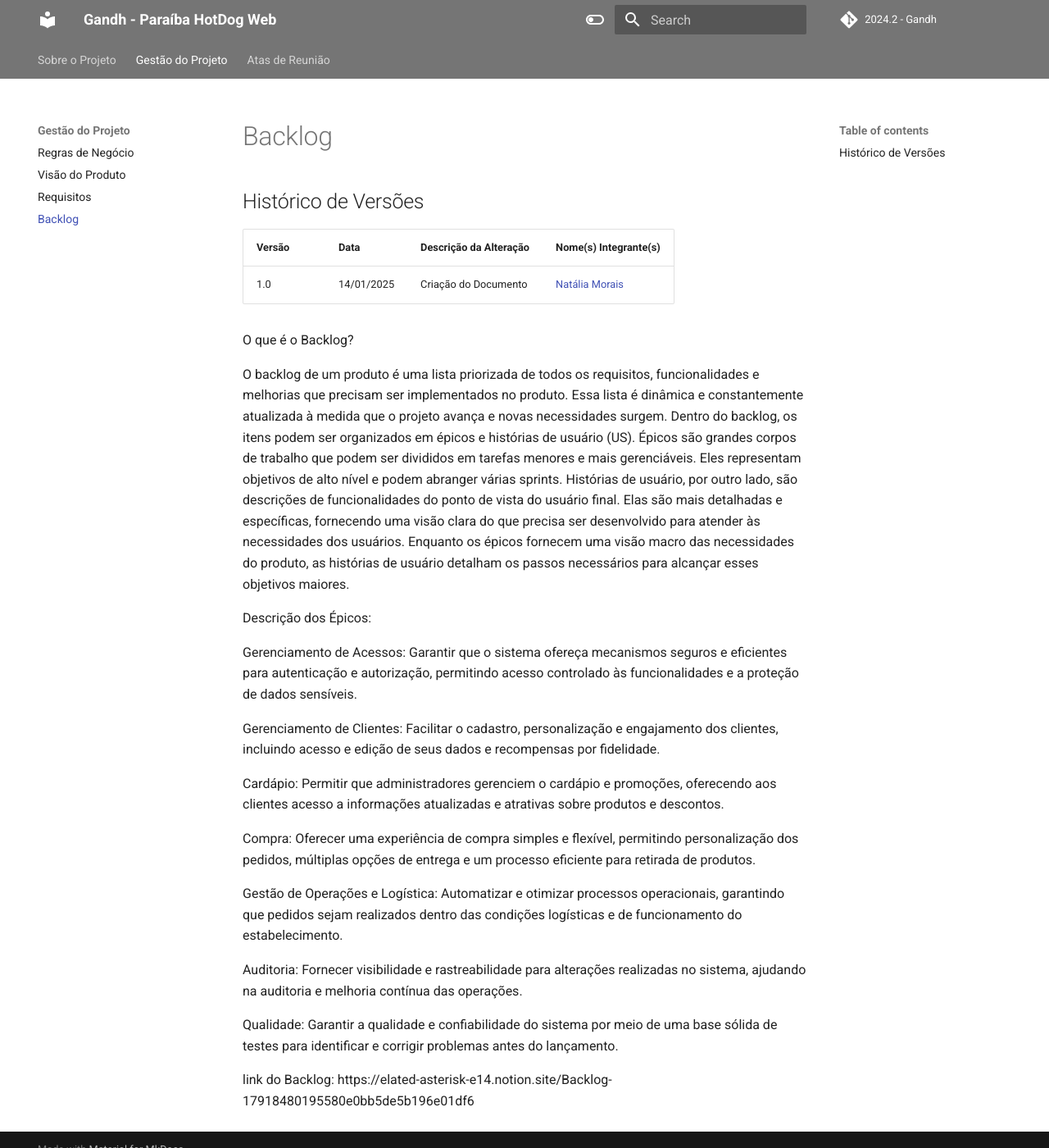
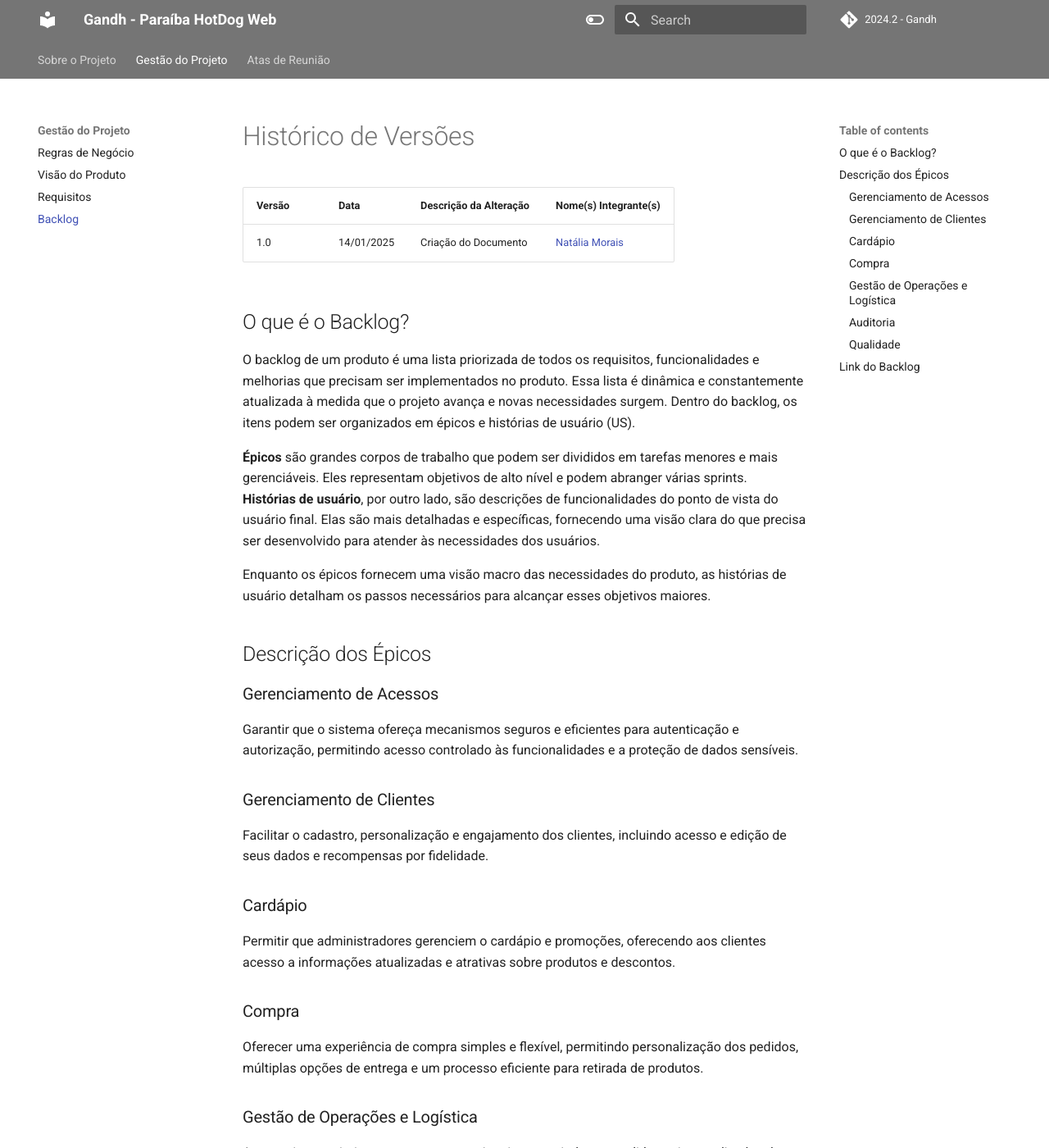
Before and after one commit to FGA-REQ/2024.2-Gandh, an MkDocs documentation site: the page built from docs/backlog/backlog.md, in a window 1280 px wide and 1400 px high. Shown: the whole window at 82% size. Built offline with MkDocs 1.6.1 and Material for MkDocs 9.7.7, drawn with Linux system fonts in a browser that asks for light colours; comment, search, counter and statistics services are not loaded; some of the changed text lies outside the part shown.

Commit message:
Update backlog.md

```diff
--- a/docs/backlog/backlog.md
+++ b/docs/backlog/backlog.md
@@ -1,30 +1,40 @@
-## Histórico de Versões
+# Histórico de Versões
 
 | Versão | Data       | Descrição da Alteração | Nome(s) Integrante(s)                                              |
 |--------|------------|------------------------|----------------------------------------------------------------------|
 | 1.0    | 14/01/2025 | Criação do Documento  | [Natália Morais](https://github.com/Natyrodrigues)                 |
 
-O que é o Backlog?
+## O que é o Backlog?
 
-O backlog de um produto é uma lista priorizada de todos os requisitos, funcionalidades e melhorias que precisam ser implementados no produto. Essa lista é dinâmica e constantemente atualizada à medida que o projeto avança e novas necessidades surgem. Dentro do backlog, os itens podem ser organizados em épicos e histórias de usuário (US). Épicos são grandes corpos de trabalho que podem ser divididos em tarefas menores e mais gerenciáveis. Eles representam objetivos de alto nível e podem abranger várias sprints. Histórias de usuário, por outro lado, são descrições de funcionalidades do ponto de vista do usuário final. Elas são mais detalhadas e específicas, fornecendo uma visão clara do que precisa ser desenvolvido para atender às necessidades dos usuários. Enquanto os épicos fornecem uma visão macro das necessidades do produto, as histórias de usuário detalham os passos necessários para alcançar esses objetivos maiores.
+O backlog de um produto é uma lista priorizada de todos os requisitos, funcionalidades e melhorias que precisam ser implementados no produto. Essa lista é dinâmica e constantemente atualizada à medida que o projeto avança e novas necessidades surgem. Dentro do backlog, os itens podem ser organizados em épicos e histórias de usuário (US).
 
-Descrição dos Épicos:
+**Épicos** são grandes corpos de trabalho que podem ser divididos em tarefas menores e mais gerenciáveis. Eles representam objetivos de alto nível e podem abranger várias sprints.
+**Histórias de usuário**, por outro lado, são descrições de funcionalidades do ponto de vista do usuário final. Elas são mais detalhadas e específicas, fornecendo uma visão clara do que precisa ser desenvolvido para atender às necessidades dos usuários.
 
+Enquanto os épicos fornecem uma visão macro das necessidades do produto, as histórias de usuário detalham os passos necessários para alcançar esses objetivos maiores.
 
-Gerenciamento de Acessos:  Garantir que o sistema ofereça mecanismos seguros e eficientes para autenticação e autorização, permitindo acesso controlado às funcionalidades e a proteção de dados sensíveis.
+## Descrição dos Épicos
 
+### Gerenciamento de Acessos
+Garantir que o sistema ofereça mecanismos seguros e eficientes para autenticação e autorização, permitindo acesso controlado às funcionalidades e a proteção de dados sensíveis.
 
-Gerenciamento de Clientes: Facilitar o cadastro, personalização e engajamento dos clientes, incluindo acesso e edição de seus dados e recompensas por fidelidade.
+### Gerenciamento de Clientes
+Facilitar o cadastro, personalização e engajamento dos clientes, incluindo acesso e edição de seus dados e recompensas por fidelidade.
 
+### Cardápio
+Permitir que administradores gerenciem o cardápio e promoções, oferecendo aos clientes acesso a informações atualizadas e atrativas sobre produtos e descontos.
 
-Cardápio: Permitir que administradores gerenciem o cardápio e promoções, oferecendo aos clientes acesso a informações atualizadas e atrativas sobre produtos e descontos.
+### Compra
+Oferecer uma experiência de compra simples e flexível, permitindo personalização dos pedidos, múltiplas opções de entrega e um processo eficiente para retirada de produtos.
 
-Compra: Oferecer uma experiência de compra simples e flexível, permitindo personalização dos pedidos, múltiplas opções de entrega e um processo eficiente para retirada de produtos.
+### Gestão de Operações e Logística
+Automatizar e otimizar processos operacionais, garantindo que pedidos sejam realizados dentro das condições logísticas e de funcionamento do estabelecimento.
 
-Gestão de Operações e Logística: Automatizar e otimizar processos operacionais, garantindo que pedidos sejam realizados dentro das condições logísticas e de funcionamento do estabelecimento.
+### Auditoria
+Fornecer visibilidade e rastreabilidade para alterações realizadas no sistema, ajudando na auditoria e melhoria contínua das operações.
 
-Auditoria: Fornecer visibilidade e rastreabilidade para alterações realizadas no sistema, ajudando na auditoria e melhoria contínua das operações.
+### Qualidade
+Garantir a qualidade e confiabilidade do sistema por meio de uma base sólida de testes para identificar e corrigir problemas antes do lançamento.
 
-Qualidade: Garantir a qualidade e confiabilidade do sistema por meio de uma base sólida de testes para identificar e corrigir problemas antes do lançamento.
-
-link do Backlog: https://elated-asterisk-e14.notion.site/Backlog-17918480195580e0bb5de5b196e01df6
+## Link do Backlog
+[Visualizar Backlog no Notion](https://elated-asterisk-e14.notion.site/Backlog-17918480195580e0bb5de5b196e01df6)
```
